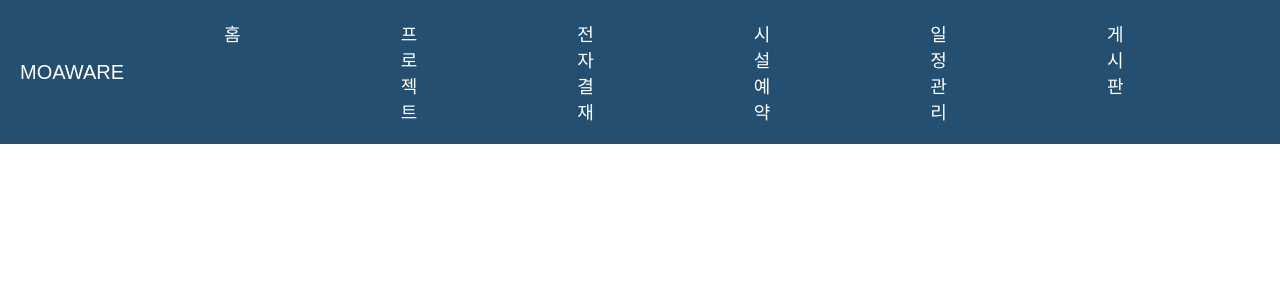
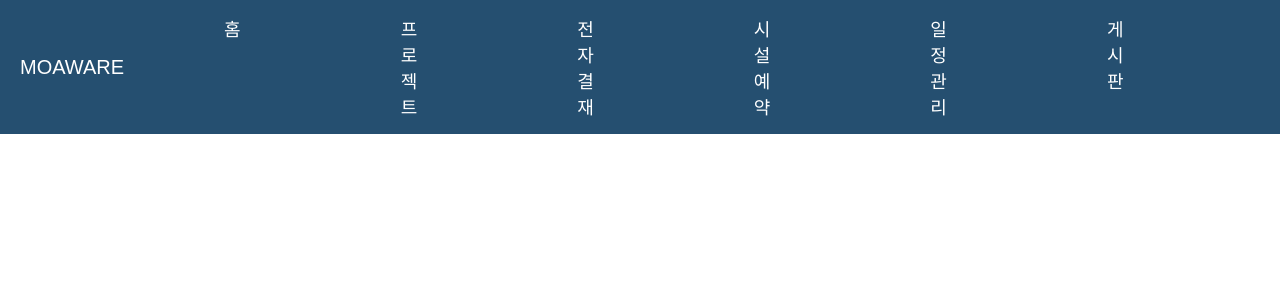
Before and after one commit to MoaWare/MoaWare-front, a React (Create React App) app: page / in a window 1280 px wide. Shown: the top 300 px of the page. Built offline with nearby package versions, Linux system fonts and the light colour scheme.

Commit message:
효진 / 헤더 75% 완료

```diff
--- a/src/components/common/Header.module.css
+++ b/src/components/common/Header.module.css
@@ -18,7 +18,7 @@
     color: white;
     cursor: pointer;
     font-size: 20px;
-    padding: 20px;
+    padding: 15px 20px;
 }
 
 .wrap {
@@ -51,7 +51,7 @@
     text-decoration: none;
     transition: background-color 0.3s ease-in-out;
     /* padding: 20px; */
-    padding: 20px 5rem;
+    padding: 15px 5rem;
 }
 
 .menu li:hover {
@@ -65,7 +65,7 @@
 }
 
 .userInfo span {
-    padding: 20px;
+    padding: 15px 20px;
 }
 
 .headerBtn {
@@ -74,7 +74,7 @@
     color: white;
     cursor: pointer;
     font-size: 16px;
-    padding: 20px;
+    padding: 15px 20px;
 }
 
 @media (min-width: 768px) {
--- a/src/components/common/Navbar.module.css
+++ b/src/components/common/Navbar.module.css
@@ -0,0 +1,4 @@
+* {
+    padding: 0;
+    margin: 0;
+}
```
Also changed, not shown: src/components/common/Navbar.js (+12 -0 lines).
